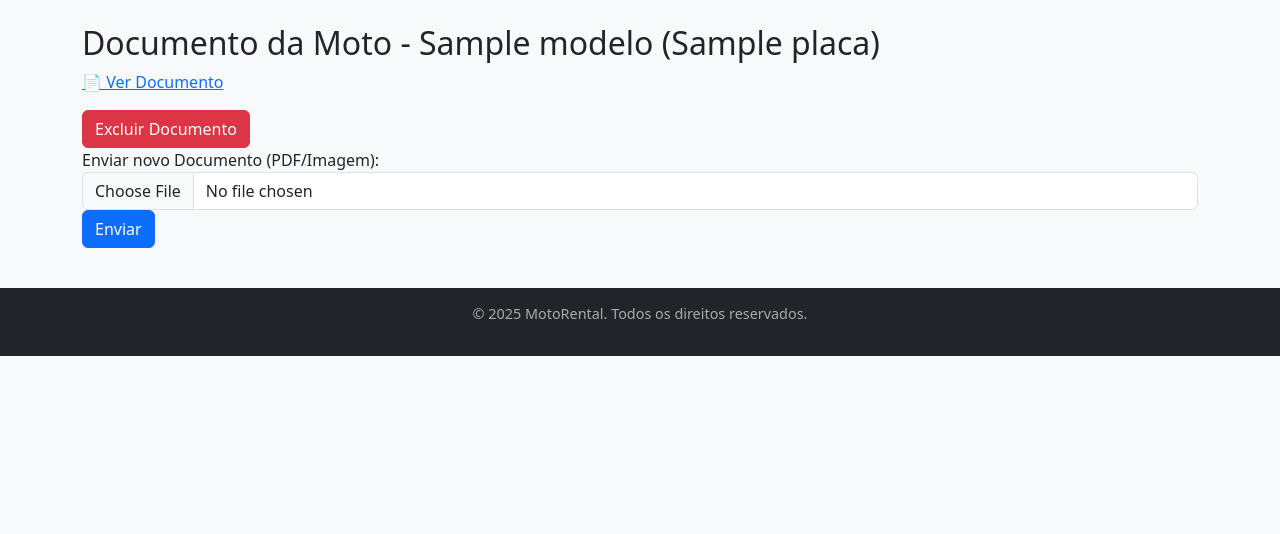
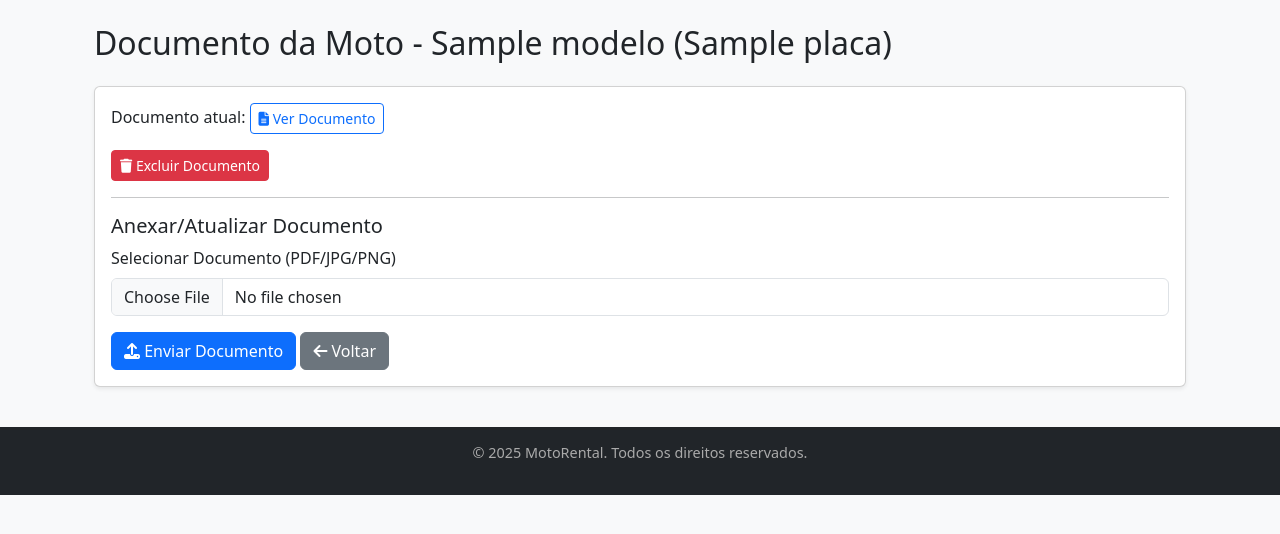
Before and after one commit to fabricio-47/MotoRental, a Flask app: page /motos/1/documento in a window 1280 px wide. Shown: the part 56-590 px from the top of the page. Run offline with Flask 3, Linux system fonts and the light colour scheme; a database or web service that is not in the repository returns one stand-in record (values such as "Sample title"); some libraries are stand-ins or nearby versions.

Commit message:
Ajuste documentos da moto

```diff
--- a/templates/moto_documento.html
+++ b/templates/moto_documento.html
@@ -1,21 +1,50 @@
-{% extends "base.html" %}
+{% extends 'base.html' %}
+
 {% block content %}
-<h2>Documento da Moto - {{ moto.modelo }} ({{ moto.placa }})</h2>
+<div class="container mt-4">
+  <h2 class="mb-4">
+    Documento da Moto - {{ moto.modelo }} ({{ moto.placa }})
+  </h2>
 
+  <div class="card shadow-sm">
+    <div class="card-body">
+
+      <!-- Documento Existente -->
       {% if moto.documento_arquivo %}
-    <p><a href="{{ url_for('uploaded_documento', filename=moto.documento_arquivo) }}" target="_blank">📄 Ver Documento</a></p>
+        <p>
+          Documento atual:
+          <a href="{{ url_for('uploaded_documento', filename=moto.documento_arquivo) }}"
+             target="_blank" class="btn btn-outline-primary btn-sm">
+            <i class="fas fa-file-alt"></i> Ver Documento
+          </a>
+        </p>
         <form method="post" action="{{ url_for('excluir_documento_moto', moto_id=moto.id) }}">
-        <button type="submit" class="btn btn-danger">Excluir Documento</button>
+          <button type="submit" class="btn btn-danger btn-sm">
+            <i class="fas fa-trash"></i> Excluir Documento
+          </button>
         </form>
       {% else %}
-    <p>Nenhum documento anexado.</p>
+        <p class="text-muted">Nenhum documento anexado para esta moto.</p>
       {% endif %}
 
+      <hr>
+
+      <!-- Upload de Documento -->
+      <h5>Anexar/Atualizar Documento</h5>
       <form method="post" enctype="multipart/form-data">
-    <div class="form-group">
-        <label for="documento">Enviar novo Documento (PDF/Imagem):</label>
-        <input type="file" name="documento" class="form-control">
+        <div class="mb-3">
+          <label class="form-label">Selecionar Documento (PDF/JPG/PNG)</label>
+          <input type="file" name="documento" class="form-control" required>
         </div>
-    <button type="submit" class="btn btn-primary">Enviar</button>
+        <button type="submit" class="btn btn-primary">
+          <i class="fas fa-upload"></i> Enviar Documento
+        </button>
+        <a href="{{ url_for('motos') }}" class="btn btn-secondary">
+          <i class="fas fa-arrow-left"></i> Voltar
+        </a>
       </form>
+
+    </div>
+  </div>
+</div>
 {% endblock %}
--- a/templates/motos.html
+++ b/templates/motos.html
@@ -43,7 +43,7 @@
             <th>Modelo</th>
             <th>Ano</th>
             <th>Disponibilidade</th>
-            <th style="width: 220px;">Ações</th>
+            <th style="width: 280px;">Ações</th>
           </tr>
         </thead>
         <tbody>
@@ -63,6 +63,9 @@
               <a href="{{ url_for('moto_imagens', moto_id=m.id) }}" class="btn btn-sm btn-info me-1">
                 <i class="fas fa-images"></i> Imagens
               </a>
+              <a href="{{ url_for('moto_documento', moto_id=m.id) }}" class="btn btn-sm btn-secondary me-1">
+                <i class="fas fa-file-alt"></i> Documento
+              </a>
               <a href="{{ url_for('editar_moto', id=m.id) }}" class="btn btn-sm btn-warning">
                 <i class="fas fa-edit"></i> Editar
               </a>
```
Also changed, not shown: templates/locacoes_canceladas.html (+26 -10 lines). Lines whose indentation alone changed are shown as unchanged.
